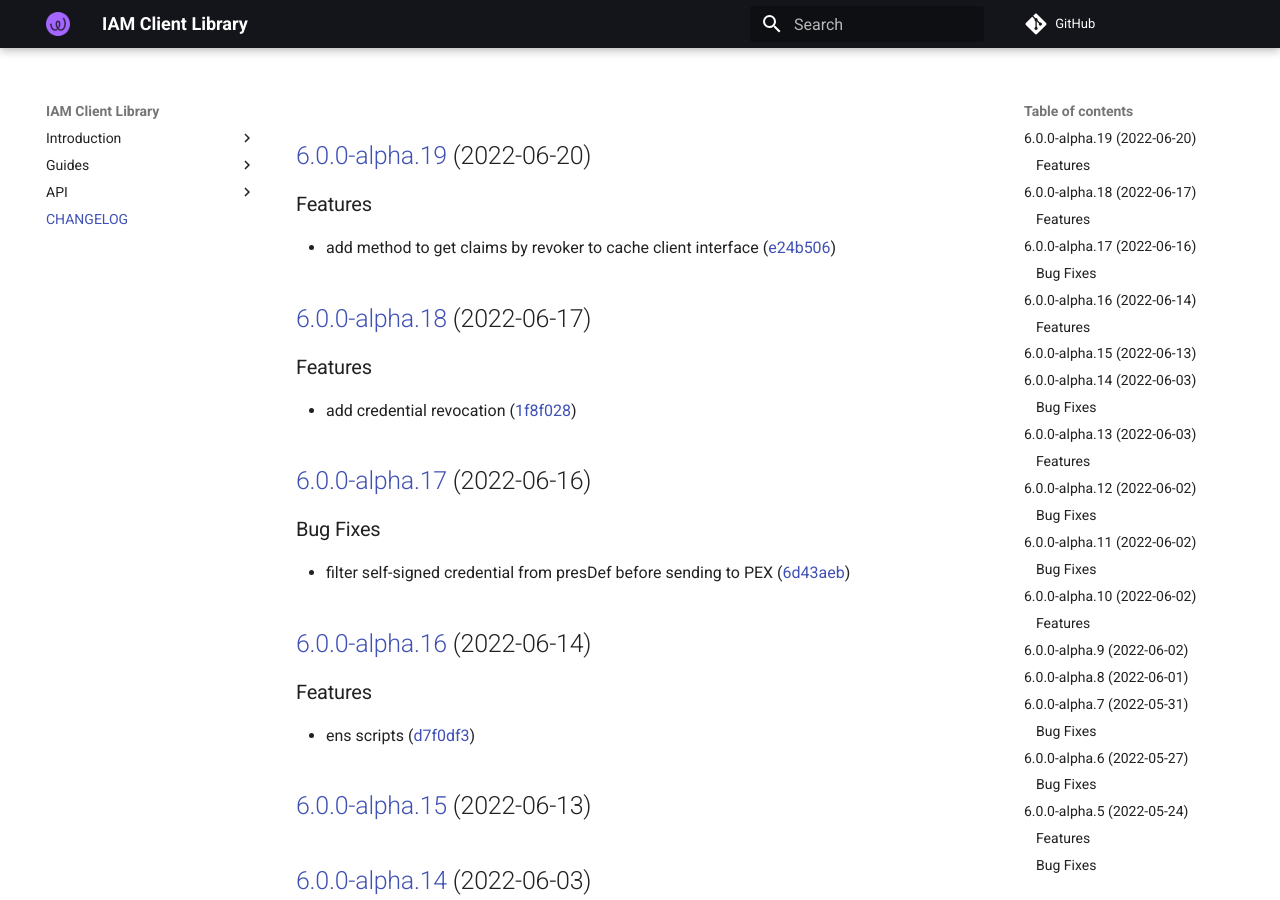
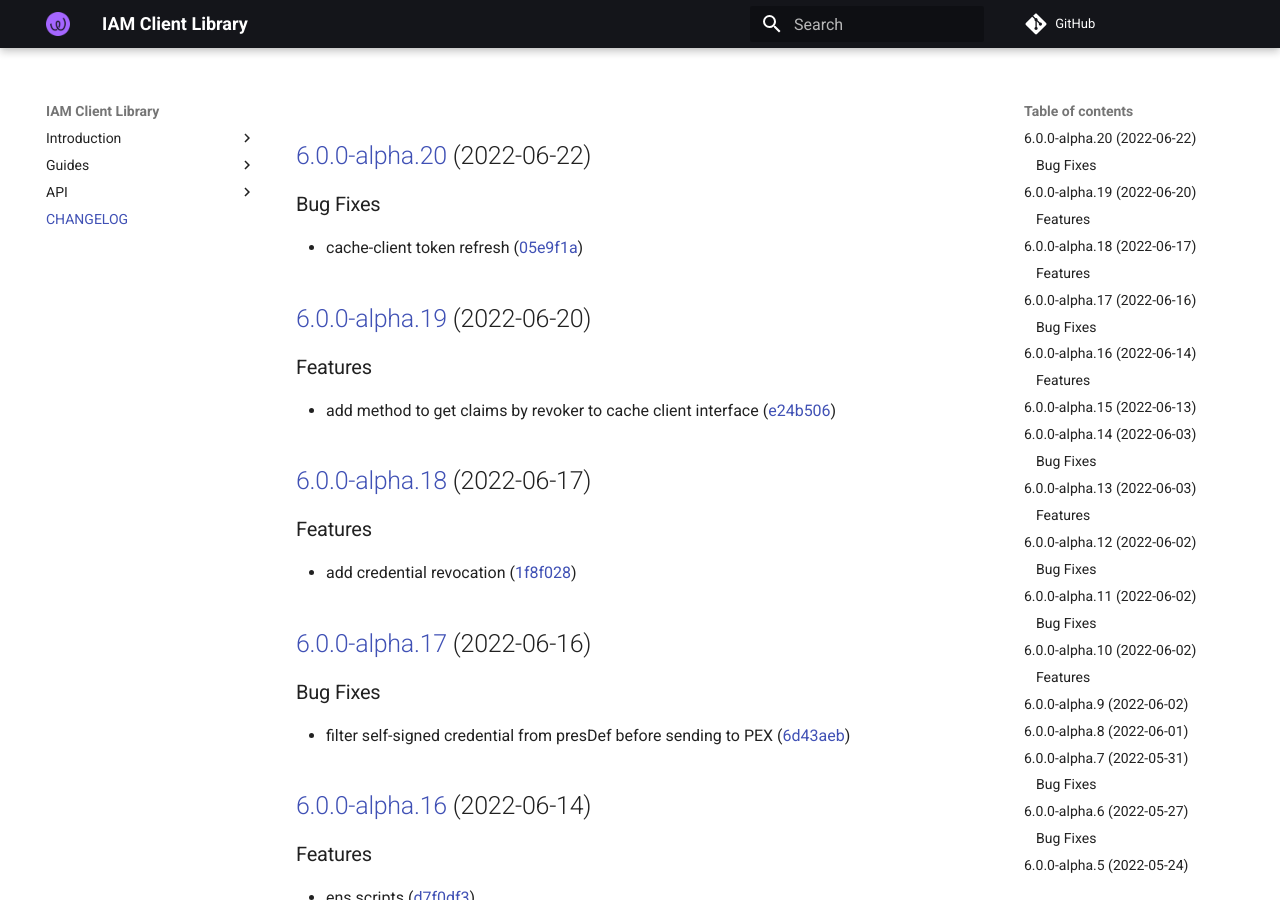
Before and after one commit to energywebfoundation/iam-client-lib, an MkDocs documentation site: the page built from docs/CHANGELOG.md, in a window 1280 px wide and 900 px high. Built offline with MkDocs 1.6.1 and Material for MkDocs 9.7.7, drawn with Linux system fonts in a browser that asks for light colours; comment, search, counter and statistics services are not loaded.

Commit message:
chore(release): 6.0.0-alpha.20 [skip ci]
## [6.0.0-alpha.20](https://github.com/energywebfoundation/iam-client-lib/compare/v6.0.0-alpha.19...v6.0.0-alpha.20) (2022-06-22)

### Bug Fixes

* cache-client token refresh ([05e9f1a](https://github.com/energywebfoundation/iam-client-lib/commit/05e9f1a216f091d412319f8ce2590d5183080e46))

```diff
--- a/docs/CHANGELOG.md
+++ b/docs/CHANGELOG.md
@@ -1,3 +1,10 @@
+## [6.0.0-alpha.20](https://github.com/energywebfoundation/iam-client-lib/compare/v6.0.0-alpha.19...v6.0.0-alpha.20) (2022-06-22)
+
+
+### Bug Fixes
+
+* cache-client token refresh ([05e9f1a](https://github.com/energywebfoundation/iam-client-lib/commit/05e9f1a216f091d412319f8ce2590d5183080e46))
+
 ## [6.0.0-alpha.19](https://github.com/energywebfoundation/iam-client-lib/compare/v6.0.0-alpha.18...v6.0.0-alpha.19) (2022-06-20)
 
 
--- a/package.json
+++ b/package.json
@@ -1,6 +1,6 @@
 {
   "name": "iam-client-lib",
-  "version": "6.0.0-alpha.19",
+  "version": "6.0.0-alpha.20",
   "description": "Library for Decentralized Identity and Access Management",
   "main": "dist/index.js",
   "module": "dist/index.esm.js",
```
